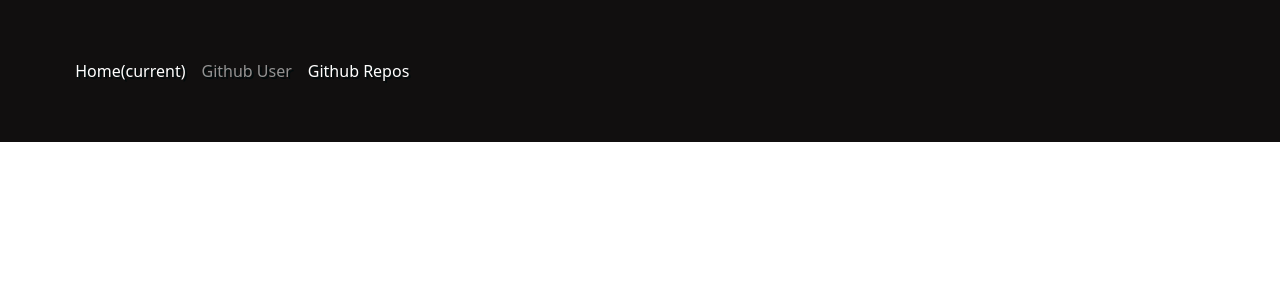
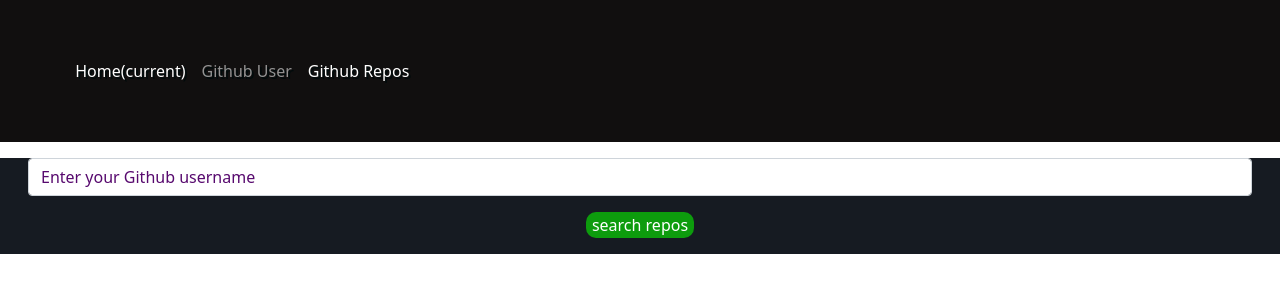
Before and after one commit to karanimaina/github-repo-search, an Angular app: page /repos in a window 1280 px wide. Shown: the top 300 px of the page. Built offline with nearby package versions, Linux system fonts and the light colour scheme.

Commit message:
edit repos section

```diff
--- a/src/app/repos/repos.component.html
+++ b/src/app/repos/repos.component.html
@@ -1,4 +1,4 @@
-<!-- <div class="container-fluid bg">
+<div class="container-fluid bg">
     <form class="mb-3 m-3" (ngSubmit)= "searchGithubRepos()" #e="ngForm">
         <input type="text" class="form-control search"  name="search" ngModel #search="ngModel"
             placeholder="Enter your Github username" required >
@@ -24,4 +24,3 @@
         </div>
     </div>
 </div>
- -->
```
